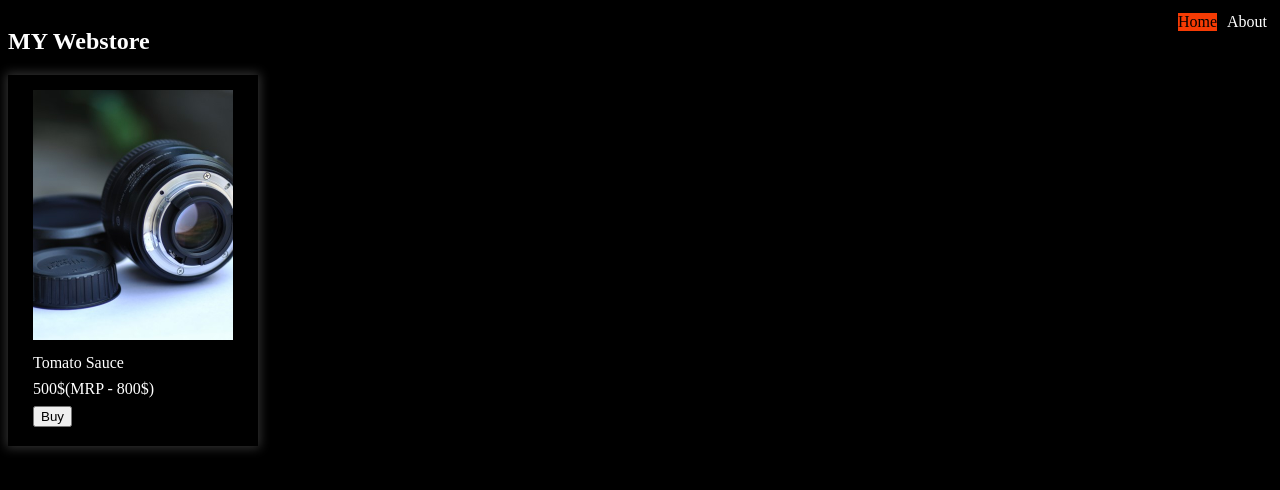
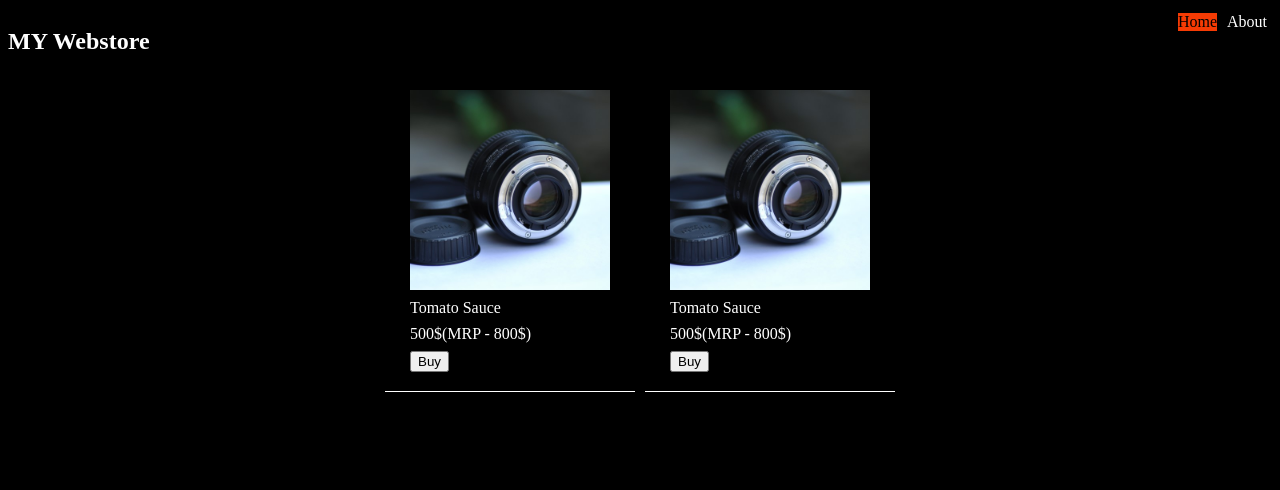
Before and after one commit to sauravk7077/shopApp, a React (Create React App) app: page / in a window 1280 px wide. Shown: the top 490 px of the page. Built offline with nearby package versions, Linux system fonts and the light colour scheme.

Commit message:
dummy data

```diff
--- a/src/components/Home.js
+++ b/src/components/Home.js
@@ -4,7 +4,10 @@ import Item from "./Item";
 function Home() {
     return (
         <div id="home">
-            <Item></Item>
+            <div className="items-container">
+                <Item/>
+                <Item/>
+            </div>
         </div>
     )
 }
--- a/src/index.sass
+++ b/src/index.sass
@@ -38,18 +38,25 @@ header
   background: $main
   color: $bg
 
+.items-container
+  @include centered-flex(center, center)
+
 
 .item
   @include centered-flex(center, center)
-  box-shadow: 0 0 10px 2px lighten($bg, 20%)
   width: 250px
+  margin: 5px
   box-sizing: border-box
   padding: 10px
   flex-direction: column
+  border-bottom: 1px solid #fff
   .image
     width: 200px
-    height: 250px
+    height: 200px
     overflow: hidden
+    margin: auto
+    @include centered-flex(center, center)
+
   > *
     margin: 5px
 
@@ -64,4 +71,4 @@ header
 
 .item
   img
-    width: 250px
+    height: 200px
```
